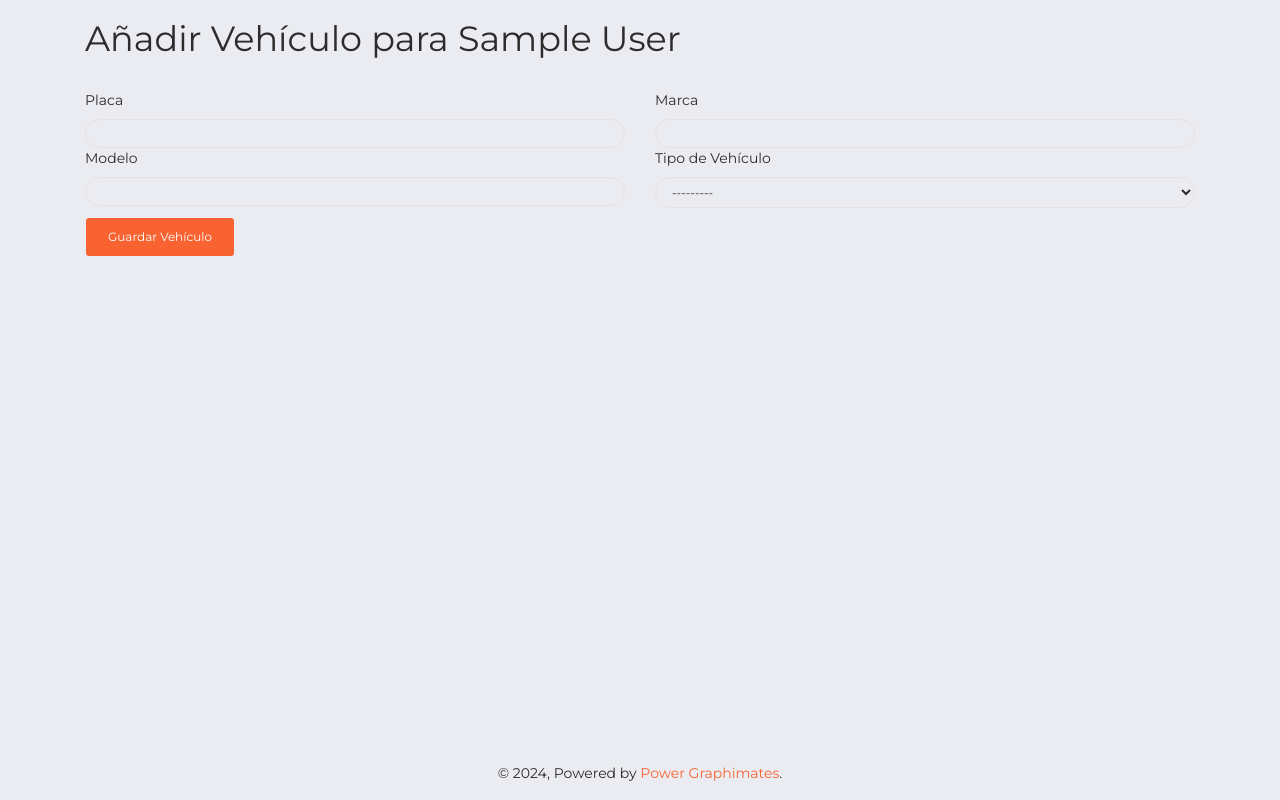
After one commit to graphimates/tire, a Django app: page /vehiculos/crear/1/ in a window 1280 px wide. The commit adds this page. Run offline with Django 5.2, Linux system fonts and the light colour scheme; the visitor is signed in with stand-in values (Sample User, id 1); data comes from the database, SQL or seed files in the repository; some libraries are stand-ins or nearby versions.

Commit message:
crud usuarios y crud vehiculos creado y funcionado vinculados falta crud neumaticos

```diff
--- a/templates/usuarios/ver_usuarios.html
+++ b/templates/usuarios/ver_usuarios.html
@@ -29,10 +29,9 @@
           <td>{{ usuario.is_superuser|yesno:"Sí,No" }}</td>
           <td>{{ usuario.is_active|yesno:"Sí,No" }}</td>
           <td>
-            <!-- Eliminamos el enlace de 'Ver' por ahora -->
             <a href="{% url 'eliminar_usuario' usuario.id %}" class="btn btn-danger btn-sm">Eliminar</a>
             <a href="{% url 'editar_usuario' usuario.id %}" class="btn btn-warning btn-sm">Editar</a>
-            <a href="{% url 'eliminar_usuario' usuario.id %}" class="btn btn-info btn-sm">Ver</a>
+            <a href="{% url 'crear_vehiculo' usuario.id %}" class="btn btn-info btn-sm">Añadir Vehículo</a>
           </td>
         </tr>
         {% endfor %}
--- /dev/null
+++ b/templates/vehiculos/crear_vehiculo.html
@@ -0,0 +1,33 @@
+{% extends "base.html" %}
+
+{% block title %}Añadir Vehículo{% endblock %}
+
+{% block content %}
+<div class="container mt-5">
+    <h2>Añadir Vehículo para {{ usuario.first_name }} {{ usuario.last_name }}</h2>
+    <form method="POST" class="row g-3">
+        {% csrf_token %}
+        {{ form.non_field_errors }}
+
+        <div class="col-md-6">
+            <label for="id_placa" class="form-label">Placa</label>
+            {{ form.placa }}
+        </div>
+        <div class="col-md-6">
+            <label for="id_marca" class="form-label">Marca</label>
+            {{ form.marca }}
+        </div>
+        <div class="col-md-6">
+            <label for="id_modelo" class="form-label">Modelo</label>
+            {{ form.modelo }}
+        </div>
+        <div class="col-md-6">
+            <label for="id_tipo" class="form-label">Tipo de Vehículo</label>
+            {{ form.tipo }}  <!-- Selección del tipo de vehículo -->
+        </div>
+        <div class="col-12">
+            <button type="submit" class="btn btn-primary">Guardar Vehículo</button>
+        </div>
+    </form>
+</div>
+{% endblock %}
--- /dev/null
+++ b/vehiculos/forms.py
@@ -0,0 +1,19 @@
+from django import forms
+from .models import Vehiculo
+
+class VehiculoForm(forms.ModelForm):
+    class Meta:
+        model = Vehiculo
+        fields = ['placa', 'marca', 'modelo', 'tipo']
+        labels = {
+            'placa': 'Placa',
+            'marca': 'Marca',
+            'modelo': 'Modelo',
+            'tipo': 'Tipo de Vehículo',
+        }
+        widgets = {
+            'placa': forms.TextInput(attrs={'class': 'form-control'}),
+            'marca': forms.TextInput(attrs={'class': 'form-control'}),
+            'modelo': forms.TextInput(attrs={'class': 'form-control'}),
+            'tipo': forms.Select(attrs={'class': 'form-control'}),
+        }
--- a/vehiculos/models.py
+++ b/vehiculos/models.py
@@ -2,23 +2,18 @@ from django.db import models
 from usuarios.models import Usuario
 
 class Vehiculo(models.Model):
-    MODELOS_VEHICULOS = [
-        ('moto', 'Moto'),
-        ('auto', 'Auto'),
-        ('camion', 'Camión'),
-        # Puedes agregar más modelos según el tipo de vehículos que administre el negocio
+    TIPOS_VEHICULOS = [
+        (2, '2 Neumáticos'),
+        (3, '3 Neumáticos'),
+        (4, '4 Neumáticos'),
+        (16, '16 Neumáticos'),
     ]
 
     usuario = models.ForeignKey(Usuario, related_name='vehiculos', on_delete=models.CASCADE)
-    modelo = models.CharField(max_length=20, choices=MODELOS_VEHICULOS)
-    cantidad_neumaticos = models.IntegerField()
+    placa = models.CharField(max_length=20)
+    marca = models.CharField(max_length=50)
+    modelo = models.CharField(max_length=50)
+    tipo = models.IntegerField(choices=TIPOS_VEHICULOS)
 
     def __str__(self):
-        return f"{self.modelo} - {self.cantidad_neumaticos} neumáticos"
-
-class Neumatico(models.Model):
-    vehiculo = models.ForeignKey(Vehiculo, related_name='neumaticos', on_delete=models.CASCADE)
-    posicion = models.IntegerField()  # Ejemplo: Posición 1, 2, 3, etc.
-
-    def __str__(self):
-        return f"Neumático en posición {self.posicion} del {self.vehiculo.modelo}"
+        return f"{self.marca} {self.modelo} ({self.placa}) - Dueño: {self.usuario.first_name} {self.usuario.last_name}, Empresa: {self.usuario.empresa}, Correo: {self.usuario.email}"
--- /dev/null
+++ b/vehiculos/urls.py
@@ -0,0 +1,6 @@
+from django.urls import path
+from . import views
+
+urlpatterns = [
+    path('crear/<int:user_id>/', views.crear_vehiculo, name='crear_vehiculo'),
+]
--- a/vehiculos/views.py
+++ b/vehiculos/views.py
@@ -1,3 +1,29 @@
-from django.shortcuts import render
+from django.shortcuts import render, get_object_or_404, redirect
+from .models import Vehiculo
+from usuarios.models import Usuario
+from .forms import VehiculoForm
+from django.contrib.auth.decorators import login_required, user_passes_test
 
-# Create your views here.
+# Función para verificar si el usuario es administrador
+def is_admin(user):
+    return user.is_superuser
+
+# Vista para añadir un vehículo a un usuario específico
+@login_required
+@user_passes_test(is_admin)
+def crear_vehiculo(request, user_id):
+    usuario = get_object_or_404(Usuario, id=user_id)
+    if request.method == 'POST':
+        form = VehiculoForm(request.POST)
+        if form.is_valid():
+            vehiculo = form.save(commit=False)
+            vehiculo.usuario = usuario
+            vehiculo.save()
+            # Actualizar la flota
+            usuario.flota += 1
+            usuario.save()
+            return redirect('ver_usuarios')
+    else:
+        form = VehiculoForm()
+
+    return render(request, 'vehiculos/crear_vehiculo.html', {'form': form, 'usuario': usuario})
--- a/wheels/urls.py
+++ b/wheels/urls.py
@@ -1,22 +1,22 @@
 from django.contrib import admin
-from django.urls import path
+from django.urls import path, include  # Agregamos include
 from django.contrib.auth import views as auth_views
 from usuarios import views as usuarios_views
 from . import views  # Importa las vistas que has creado
 
-
-
 urlpatterns = [
     path('admin/', admin.site.urls),
-    path('', views.index, name='index'),  # Ruta principal
+    path('', views.index, name='index'),
     path('login/', views.login_view, name='login'),
-    path('logout/', auth_views.LogoutView.as_view(next_page='login'), name='logout'),  # Vista para logout
-    path('user_dashboard/', views.user_dashboard, name='user_dashboard'),  # Panel de usuario
+    path('logout/', auth_views.LogoutView.as_view(next_page='login'), name='logout'),
+    path('user_dashboard/', views.user_dashboard, name='user_dashboard'),
 
-
-     # Nuevas rutas
+    # Rutas de usuarios
     path('usuarios/ver/', usuarios_views.ver_usuarios, name='ver_usuarios'),
     path('usuarios/editar/<int:user_id>/', usuarios_views.editar_usuario, name='editar_usuario'),
     path('usuarios/eliminar/<int:user_id>/', usuarios_views.eliminar_usuario, name='eliminar_usuario'),
-    path('usuarios/crear/', usuarios_views.crear_usuario, name='crear_usuario'),  # Nueva ruta para crear usuario
+    path('usuarios/crear/', usuarios_views.crear_usuario, name='crear_usuario'),
+
+    # Incluir las rutas de vehículos
+    path('vehiculos/', include('vehiculos.urls')),  # Incluye las rutas de la app vehiculos
 ]
```
Also changed, not shown: usuarios/migrations/0001_initial.py, vehiculos/migrations/0001_initial.py.
